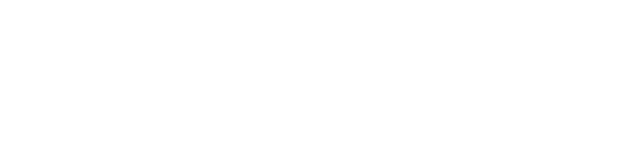
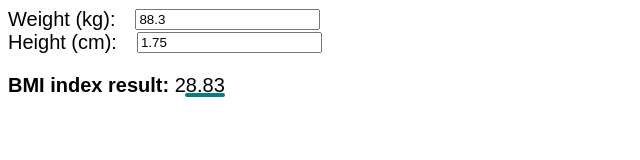
Before and after one commit to YK911/fson-109, a plain HTML site: page module-01/lesson-02/index.html in a window 1280 px wide. Shown: the whole page, without its empty margins (0-640 px from the left). Drawn offline with Linux system fonts and the light colour scheme.

Commit message:
finished module-01 lesson-02

```diff
--- a/module-01/lesson-01/js/05-coercion.js
+++ b/module-01/lesson-01/js/05-coercion.js
@@ -17,5 +17,5 @@
 // console.log('5' + null);
 // console.log('5' + undefined);
 
-const result = 5 + '1' + 9 / 3;
-console.log('result:', result);
+// const result = 5 + '1' + 9 / 3;
+// console.log('result:', result);
--- a/module-01/lesson-02/index.html
+++ b/module-01/lesson-02/index.html
@@ -4,11 +4,48 @@
     <meta charset="UTF-8" />
     <meta name="viewport" content="width=device-width, initial-scale=1.0" />
     <title>Operators and functions</title>
+    <style>
+      body {
+        font-family: sans-serif;
+        font-size: 20px;
+      }
+      label {
+        display: flex;
+        align-items: center;
+        gap: 20px;
+      }
+      p {
+        position: relative;
+        width: fit-content;
+
+        span::after {
+          content: '';
+          position: absolute;
+          bottom: 0;
+          right: 0;
+          width: 40px;
+          height: 4px;
+          border-radius: 2px;
+          background-color: teal;
+        }
+      }
+    </style>
   </head>
   <body>
+    <label for="">
+      Weight (kg):
+      <input type="number" step="0.1" value="88.3" id="user_weight" />
+    </label>
+    <label for="">
+      Height (cm):
+      <input type="number" step="0.1" value="1.75" id="user_height" />
+    </label>
+
+    <p><strong>BMI index result:</strong> <span id="bmi_result"></span></p>
+
     <!-- <script src="./js/01-coercion.js" type="module"></script> -->
     <!-- <script src="./js/02-comp.js" type="module"></script> -->
     <!-- <script src="./js/03-numbers.js" type="module"></script> -->
-    <!-- <script src="./js/04-functions.js" type="module"></script> -->
+    <script src="./js/04-functions.js" type="module"></script>
   </body>
 </html>
--- a/module-01/lesson-02/js/04-functions.js
+++ b/module-01/lesson-02/js/04-functions.js
@@ -5,19 +5,54 @@
  * - Параметри та аргументи
  * - Повернення значення
  */
+// const a = 1;
+// const b = 1;
 
-// function multiply(number_1, number_2) {
-//   // let  number_1 = 5
-//   // let  number_2 = 3
+// const isEqual = a === b;
+// console.log('isEqual:', isEqual);
 
-//   const result = number_1 * number_2;
-//   console.log(result);
-//   return result;
+// const a1 = 10;
+// const b1 = 12;
 
-//   // return undefined
+// const isEqual1 = a1 === b1;
+// console.log('isEqual1:', isEqual1);
+
+// function makeComparison(a, b) {
+//   const isEqual = a === b;
+//   console.log(isEqual);
 // }
 
-// const result_1 = multiply(5, 3);
+// {
+//   const value = 'John';
+//   console.log(value);
+// }
+
+// const obj = {
+//   key: 'value',
+// };
+// // makeComparison(1, 2);
+// // makeComparison(11, 11);
+// // makeComparison(111, 110);
+
+// function multiply(number1, number2) {
+//   // let  number1 = 5
+//   // let  number2 = 3
+//   // const result = number1 * number2;
+//   // console.log(result);
+//   // console.log(value);
+//   const str = `Oparion finished with result ${number1 * number2}`;
+//   // localStorage.setItem('operation', str);
+//   return str; // 15
+
+//   console.log('after return');
+
+//   // return undefined;
+// }
+
+// const result = multiply(5, 3); //`Oparion finished with result ${number1 * number2}`
+// console.log('result:', result);
+// const anotherResult = multiply(10, 20); //`Oparion finished with result ${number1 * number2}`
+// console.log('anotherResult:', anotherResult);
 
 // function fnA() {
 //   console.log('Inside fnA');
@@ -25,7 +60,7 @@
 // function fnB() {
 //   console.log('Inside fnB');
 // }
-// function fnD() {
+// function fnC() {
 //   console.log('Inside fnC');
 // }
 // console.log('Before fnA execution');
@@ -50,15 +85,17 @@
  */
 
 function calcBMI(weight, height) {
-  const comaToDotWeight = weight.replace(',', '.'); // "88.3"
-  const comaToDotHeight = height.replace(',', '.'); // "1.75"
-
-  // const weightToNumber = Number.parseFloat(comaToDotWeight);
-  // const heighToNumber = Number.parseFloat(comaToDotHeight);
-  const result = comaToDotWeight / comaToDotHeight ** 2;
-
-  return Number(result.toFixed(2));
+  const bmi =
+    Number(weight.replace(',', '.')) / Number(height.replace(',', '.')) ** 2;
+  // return Math.round(bmi * 10) / 10;
+  return bmi.toFixed(2);
 }
 
-const bmi = calcBMI('88,3', '1.75');
-console.log(bmi); // 28.8
+const weightEl = user_weight.value;
+console.log('weightEl:', weightEl);
+const heightEl = user_height.value;
+console.log('heightEl:', heightEl);
+
+const result = calcBMI(weightEl, heightEl);
+console.log('result:', result);
+bmi_result.textContent = result;
```
Also changed, not shown: module-01/lesson-02/js/01-coercion.js (+18 -12 lines), module-01/lesson-02/js/02-comp.js (+26 -21 lines), module-01/lesson-02/js/03-numbers.js (+9 -7 lines).
